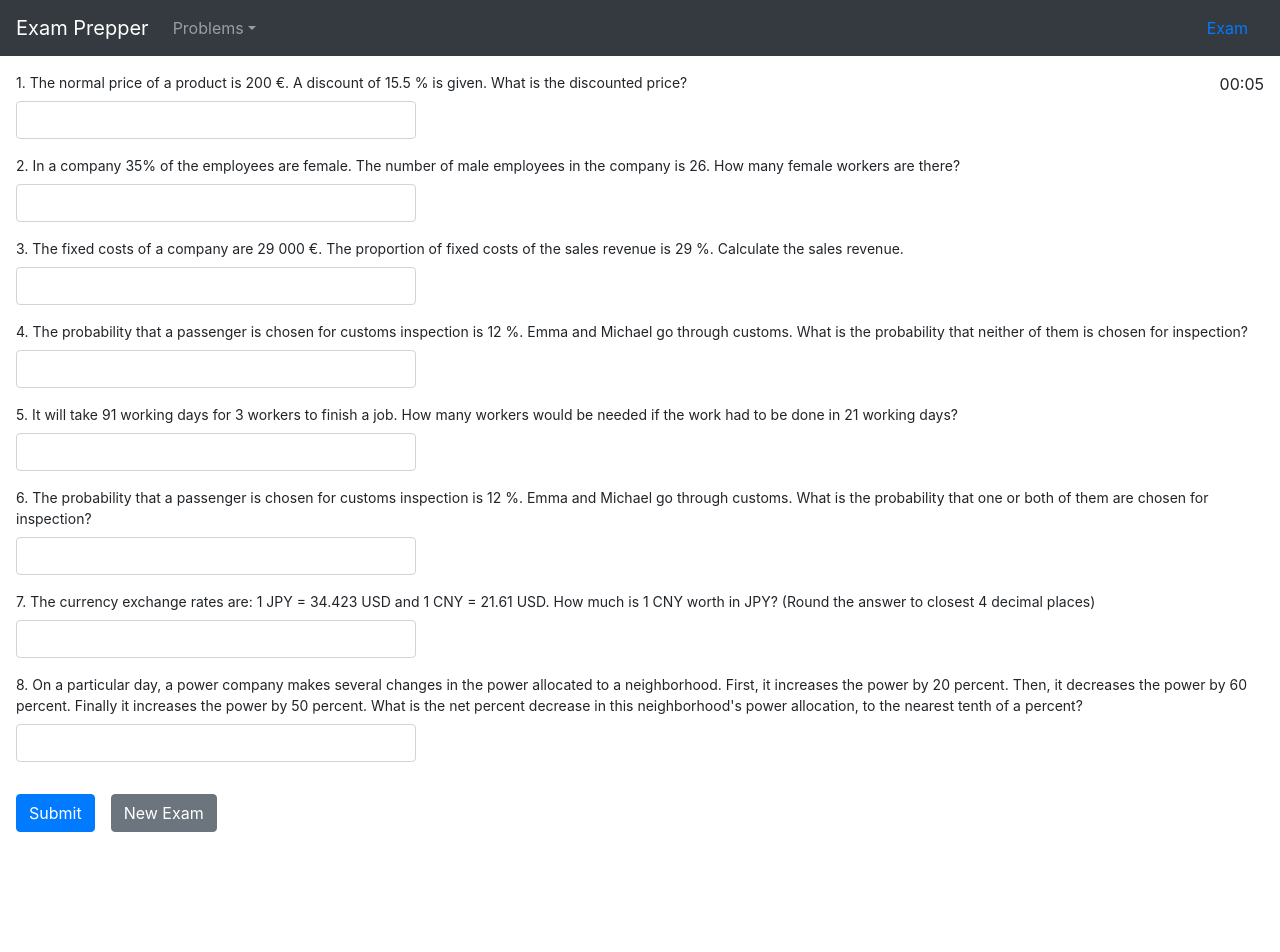
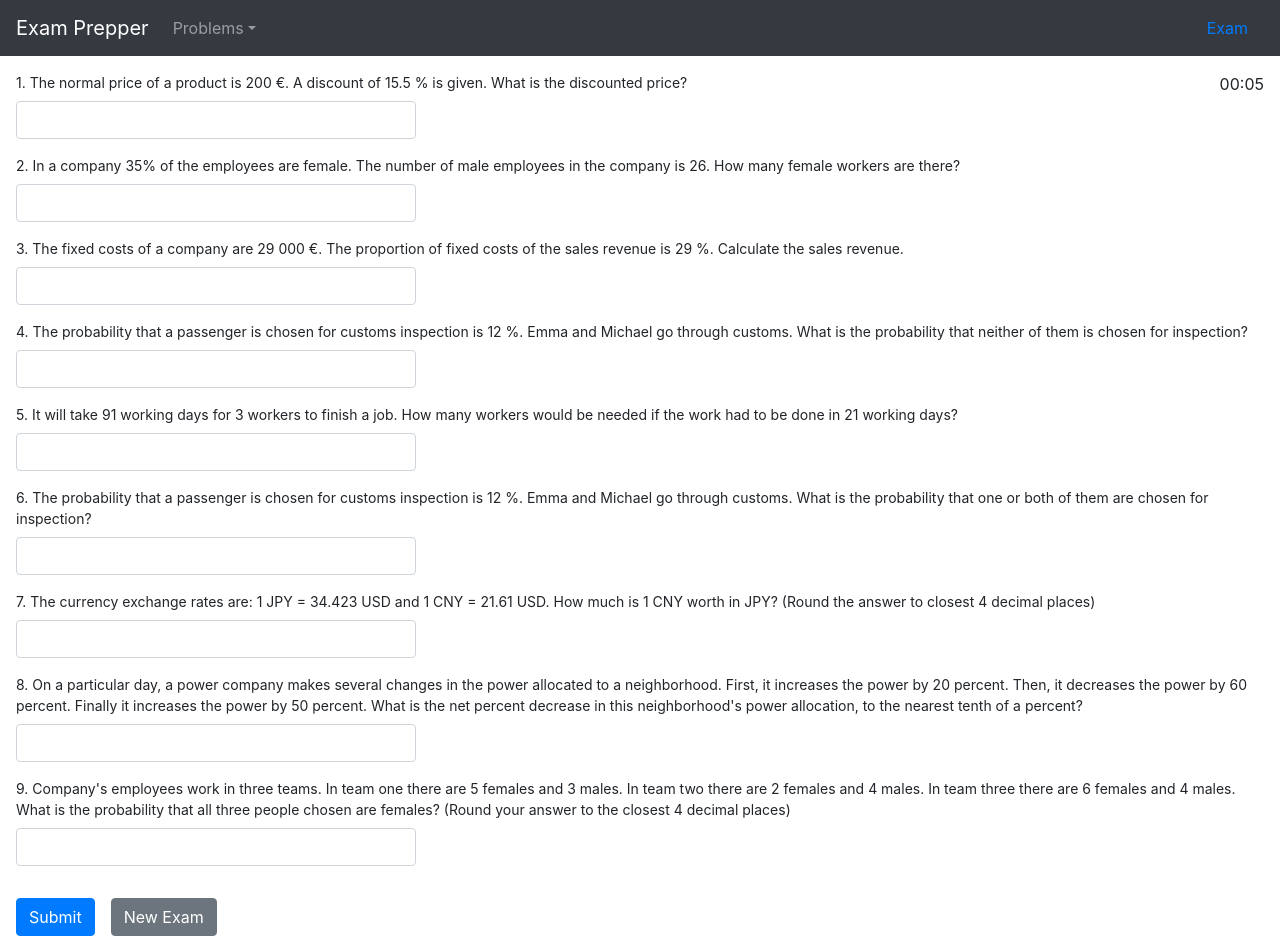
Before and after one commit to Custodia/exam-prepper, a React (Create React App) app: page /exam in a window 1280 px wide. Before the commit the page ends 848 px from the top, so only its background shows below. Built offline with nearby package versions, Linux system fonts and the light colour scheme.

Commit message:
Add picking probability problem

```diff
--- a/src/components/pages/Exam.jsx
+++ b/src/components/pages/Exam.jsx
@@ -24,6 +24,7 @@ import {
   simpleLetterCombinations,
   percentageChangeProblem,
   currencyExchangeProblem,
+  pickingProbabilityProblem,
   ALL_PROBLEMS
 } from '../../problems'
 
@@ -39,7 +40,8 @@ const PROBLEM_POSITIONS = [
   [ workerCount, simpleLetterCombinations ],
   [ customsInspectionOne, customsInspectionOneOrBoth ],
   [ currencyExchangeProblem ],
-  [ percentageChangeProblem ]
+  [ percentageChangeProblem ],
+  [ pickingProbabilityProblem ]
 ]
 
 export class ExamPage extends PureComponent {
--- a/src/problems/index.js
+++ b/src/problems/index.js
@@ -11,6 +11,7 @@ import * as overAllDiscount from './overallDiscount'
 import * as simpleLetterCombinations from './simpleLetterCombinations'
 import * as percentageChangeProblem from './percentageChangeProblem'
 import * as currencyExchangeProblem from './currencyExchangeProblem'
+import * as pickingProbabilityProblem from './pickingProbabilityProblem'
 
 const ALL_PROBLEMS = [
   fixedCosts,
@@ -25,7 +26,8 @@ const ALL_PROBLEMS = [
   overAllDiscount,
   simpleLetterCombinations,
   percentageChangeProblem,
-  currencyExchangeProblem
+  currencyExchangeProblem,
+  pickingProbabilityProblem
 ]
 
 export {
@@ -42,5 +44,6 @@ export {
   simpleLetterCombinations,
   percentageChangeProblem,
   currencyExchangeProblem,
+  pickingProbabilityProblem,
   ALL_PROBLEMS
 }
--- /dev/null
+++ b/src/problems/pickingProbabilityProblem.js
@@ -0,0 +1,61 @@
+import BigNumber from 'bignumber.js'
+import { randomIntegerBetween, selectRandomArrayElement } from '../helpers'
+
+const id = 'picking-probability-problem'
+const problemTitle = 'Picking probability problem'
+
+const NUMBERS = [
+  'zero',
+  'one',
+  'two',
+  'three',
+  'four'
+]
+
+const companyEmployeesProblemStatement = rng => (groupMemberCounts, pickLeft) => {
+  const pickName = pickLeft ? 'females' : 'males'
+  const seed = rng()
+  const groupString = groupMemberCounts.reduce((acc, memberCounts, i) => {
+    if (seed > 0.4) {
+      return acc + ` In team ${NUMBERS[i + 1]} there are ${memberCounts[0]} females and ${memberCounts[1]} males.`
+    } else {
+      return acc + ` In team ${NUMBERS[i + 1]} there are ${memberCounts[1]} males and ${memberCounts[0]} females.`
+    }
+  }, '')
+  return `Company's employees work in ${NUMBERS[groupMemberCounts.length]} teams.${groupString} What is the probability that all ${NUMBERS[groupMemberCounts.length]} people chosen are ${pickName}?`
+}
+
+const PROBLEM_STATEMENTS = [
+  companyEmployeesProblemStatement
+]
+
+const getProblem = rng => {
+  const groupCount = randomIntegerBetween(rng)(2, 4)
+
+  const groupMemberCounts = Array.apply(null, Array(groupCount)).map(() => [
+    randomIntegerBetween(rng)(2, 7),
+    randomIntegerBetween(rng)(2, 7)
+  ])
+  const pickLeft = rng() > 0.4
+
+  let problemStatement = selectRandomArrayElement(rng)(PROBLEM_STATEMENTS)(rng)(groupMemberCounts, pickLeft)
+  problemStatement = problemStatement + ' (Round your answer to the closest 4 decimal places)'
+
+  const total = new BigNumber(groupMemberCounts.reduce((acc, [left, right]) => acc + left + right, 0))
+  const pickTotal = new BigNumber(groupMemberCounts.reduce((acc, [left, right]) => pickLeft ? acc + left : acc + right, 0))
+
+  const correctAnswer = pickTotal.dividedBy(total).toFixed(4)
+  const isAnswerCorrect = answer =>
+    [correctAnswer.toString(), (new BigNumber(correctAnswer)).times(100).toString(), `${(new BigNumber(correctAnswer)).times(100).toString()}%`].includes(answer)
+
+  return {
+    problemStatement,
+    isAnswerCorrect
+  }
+}
+
+export {
+  id,
+  problemTitle,
+  getProblem
+}
```
